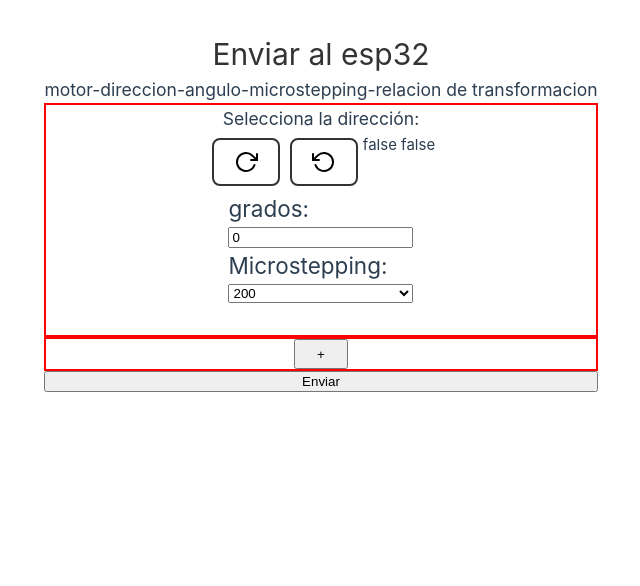
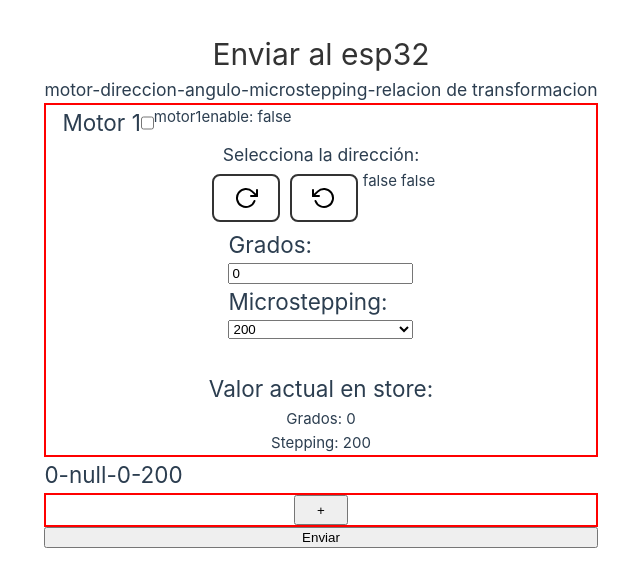
Before and after one commit to kevinu27/esp32-robotic-arm, a Vue app: page / in a window 1280 px wide. Shown: the top 586 px of the page, without its empty margins (319-959 px from the left). Built offline with nearby package versions, Linux system fonts and the light colour scheme.

Commit message:
store y todos los valores del primer motor

```diff
--- a/src/components/AngleSteppingTrasmission.vue
+++ b/src/components/AngleSteppingTrasmission.vue
@@ -1,13 +1,11 @@
-
-
-
 <template>
   <div class="form">
-    <h2>grados:</h2>
-    <input type="number" id="degrees" v-model="degrees" />
+    <h2>Grados:</h2>
+    <input type="number" id="degrees" v-model="degrees1" />
+
     <h2>Microstepping:</h2>
-       <select id="steps" v-model="stepping">
-      <option disabled value="">Selecciona un color</option>
+    <select id="steps" v-model="stepping1">
+      <option disabled value="">Selecciona un valor</option>
       <option value="200">200</option>
       <option value="400">400</option>
       <option value="800">800</option>
@@ -16,46 +14,54 @@
       <option value="6400">6400</option>
     </select>
   </div>
+
+  <h2 >Valor actual en store:</h2>
+  <p>Grados: {{ degrees1 }}</p>
+  <p>Stepping: {{ stepping1 }}</p>
 </template>
 
 <script>
+import { useMotorStore } from '@/stores/motorStore'
 
 export default {
   name: 'AngleSteppingTrasmission',
-  components: {
-  },
 
   data() {
     return {
-      degrees: 0,
-      stepping: 200,
+      motorStore: useMotorStore(),
     }
   },
-    methods: {
-    seleccionarDirreccion(id) {
-      if (id === 'clockwise') {
-        if(!this.clockwise){
-          this.clockwise= true
-          this.counterClockwise= false
-        }
-      } else {
-        this.counterClockwise= !this.counterClockwise
-        this.clockwise= !this.clockwise
+  methods: {
+    // setDegrees(degrees) {
+    //   this.motorStore.setDegrees(degrees)
+    // },
+  },
 
-
+  computed: {
+    degrees1: {
+      get() {
+        return this.motorStore.degrees1;
+      },
+      set(val) {
+        this.motorStore.degrees1 = val;
       }
     },
-  },
-
-
+    stepping1: {
+      get() {
+        return this.motorStore.stepping1;
+      },
+      set(val) {
+        this.motorStore.stepping1 = val;
+      }
+    }
+  }
 }
 </script>
 
 <style scoped>
- .form{
+.form {
   display: flex;
   flex-direction: column;
   margin-bottom: 2rem;
- }
-
+}
 </style>
--- a/src/components/DirectionButton.vue
+++ b/src/components/DirectionButton.vue
@@ -30,6 +30,7 @@
 </template>
 
 <script>
+import { useMotorStore } from '@/stores/motorStore'
 
 export default {
   name: 'DirectionButton',
@@ -45,7 +46,8 @@ export default {
     return {
       // titulo: 'Componente MotorBlock',
       // contador: 5,
-      // extra: 3
+      // extra: 3,
+      motorStore: useMotorStore(),
       clockwise: false,
       counterClockwise: false,
     }
@@ -56,10 +58,12 @@ export default {
         if(!this.clockwise){
           this.clockwise= true
           this.counterClockwise= false
+          this.motorStore.setDirection('1')
         }
       } else {
-        this.counterClockwise= !this.counterClockwise
-        this.clockwise= !this.clockwise
+          this.clockwise= false
+          this.counterClockwise= true
+        this.motorStore.setDirection('0')
 
 
       }
--- a/src/components/MotorBlock.vue
+++ b/src/components/MotorBlock.vue
@@ -4,15 +4,25 @@
 <template>
   <div >
       <div class="direction-buttons">
+        <div class="motor-enable">
+
+
+          <h2>Motor 1</h2>
+          <input type="checkbox" v-model="motor1enable" />
+           <p>motor1enable: {{ motor1enable }}</p>
+        </div>
         <DirectionButton/>
         <AngleSteppingTrasmission/>
         </div>
-        {{ clockwise }}
-        {{ counterClockwise }}
+        <!-- {{ clockwise }}
+        {{ counterClockwise }} -->
+         <h2>{{ motorStore.motor1String }}</h2>
   </div>
 </template>
 
 <script>
+import { useMotorStore } from '@/stores/motorStore'
+
 import DirectionButton from './DirectionButton.vue'
 import AngleSteppingTrasmission from './AngleSteppingTrasmission.vue'
 export default {
@@ -23,11 +33,9 @@ export default {
   },
     data() {
     return {
+      motorStore: useMotorStore(),
       // titulo: 'Componente MotorBlock',
-      // contador: 5,
-      // extra: 3
-      // clockwise: false,
-      // counterClockwise: false,
+
     }
   },
   methods: {
@@ -48,83 +56,28 @@ export default {
     //   return a + b;
     // }
   },
-
+computed: {
+  motor1enable: {
+      get() {
+        return this.motorStore.motor1enable === 1
+      },
+      set(val) {
+        this.motorStore.motor1enable = val ? 1 : 0
+      }
+    }
+  }
 
 }
 </script>
 
 <style scoped>
-h1 {
-  font-weight: 500;
-  font-size: 2.6rem;
-  position: relative;
-  top: -10px;
+  .motor-enable{
+  display: flex;
+justify-content: flex-start;
+width: 100%;
+padding-left: 1rem;
   }
 
-h3 {
-  font-size: 1.2rem;
-}
-
-.greetings h1,
-.greetings h3 {
-  text-align: center;
-}
-
-@media (min-width: 1024px) {
-  .greetings h1,
-  .greetings h3 {
-    text-align: left;
-  }
-}
-
-    .botones-direccion{
-            display: flex;
-        }
-
-    .direccion {
-      padding: 10px 20px;
-      margin: 5px;
-      border: 2px solid #333;
-      border-radius: 8px;
-      background-color: white;
-      cursor: pointer;
-      display: flex;
-      align-items: center;
-      justify-content: center;
-    }
-
-    .direccion:disabled {
-      background-color: #ccc;
-      cursor: not-allowed;
-      opacity: 0.6;
-    }
-
-    svg {
-      width: 24px;
-      height: 24px;
-    }
-
-    .invertida {
-      transform: scaleX(-1); /* Invierte horizontalmente la flecha */
-    }
-
-            button {
-            background-color: #4CAF50;
-            color: white;
-            padding: 12px 24px;
-            border: none;
-            border-radius: 5px;
-            cursor: pointer;
-            font-size: 16px;
-            transition: background-color 0.3s;
-        }
-        button:hover {
-            background-color: #45a049;
-        }
-        button:disabled {
-            background-color: #cccccc;
-            cursor: not-allowed;
-        }
   .direction-buttons{
     display: flex;
     justify-content: center;
--- /dev/null
+++ b/src/stores/motorStore.js
@@ -0,0 +1,23 @@
+import { defineStore } from 'pinia'
+
+export const useMotorStore = defineStore('motor', {
+  state: () => ({
+    direction1: null,
+    degrees1: 0,
+    stepping1: 200,
+    motor1enable: 0,
+  }),
+
+  getters: {
+    motor1String(state) {
+      return `${state.motor1enable}-${state.direction1}-${state.degrees1}-${state.stepping1}`
+    }
+  },
+
+  actions: {
+      setDirection(direction){
+        console.log('clicking direction', direction)
+        this.direction1 = direction
+    }
+  }
+})
```
Also changed, not shown: src/stores/counter copy.js (deleted, +0 -12 lines). Lines whose indentation alone changed are shown as unchanged.
